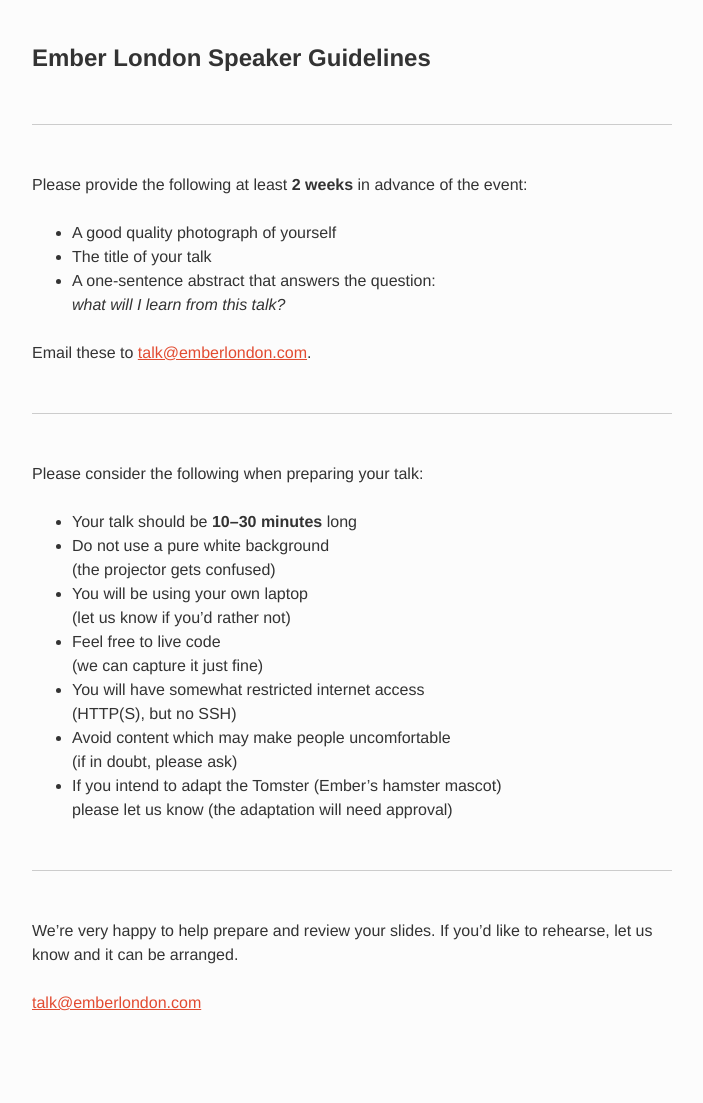
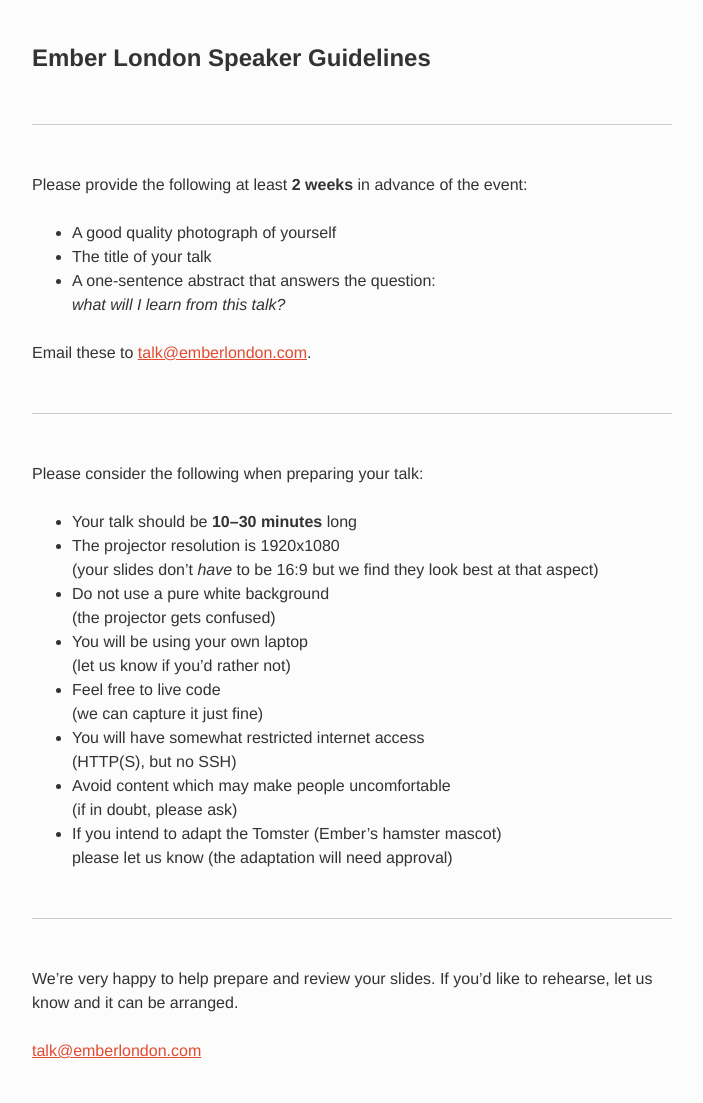
Before and after one commit to emberlondon/emberlondon.github.io, a Jekyll site: the page built from speaker-guidelines.md, in a window 1280 px wide. Shown: the whole page, without its empty margins (288-991 px from the left). Built offline with Jekyll 4.4.1, drawn with Linux system fonts in a browser that asks for light colours; nearby versions of some CDN libraries; before the commit the page ends 1055 px from its top, so only the background shows below that.

Commit message:
Add projector resolution to speaker guidelines

```diff
--- a/speaker-guidelines.md
+++ b/speaker-guidelines.md
@@ -21,6 +21,8 @@
 Please consider the following when preparing your talk:
 
 - Your talk should be **10–30 minutes** long
+- The projector resolution is 1920x1080
+  (your slides don’t *have* to be 16:9 but we find they look best at that aspect)
 - Do not use a pure white background
   (the projector gets confused)
 - You will be using your own laptop
```
